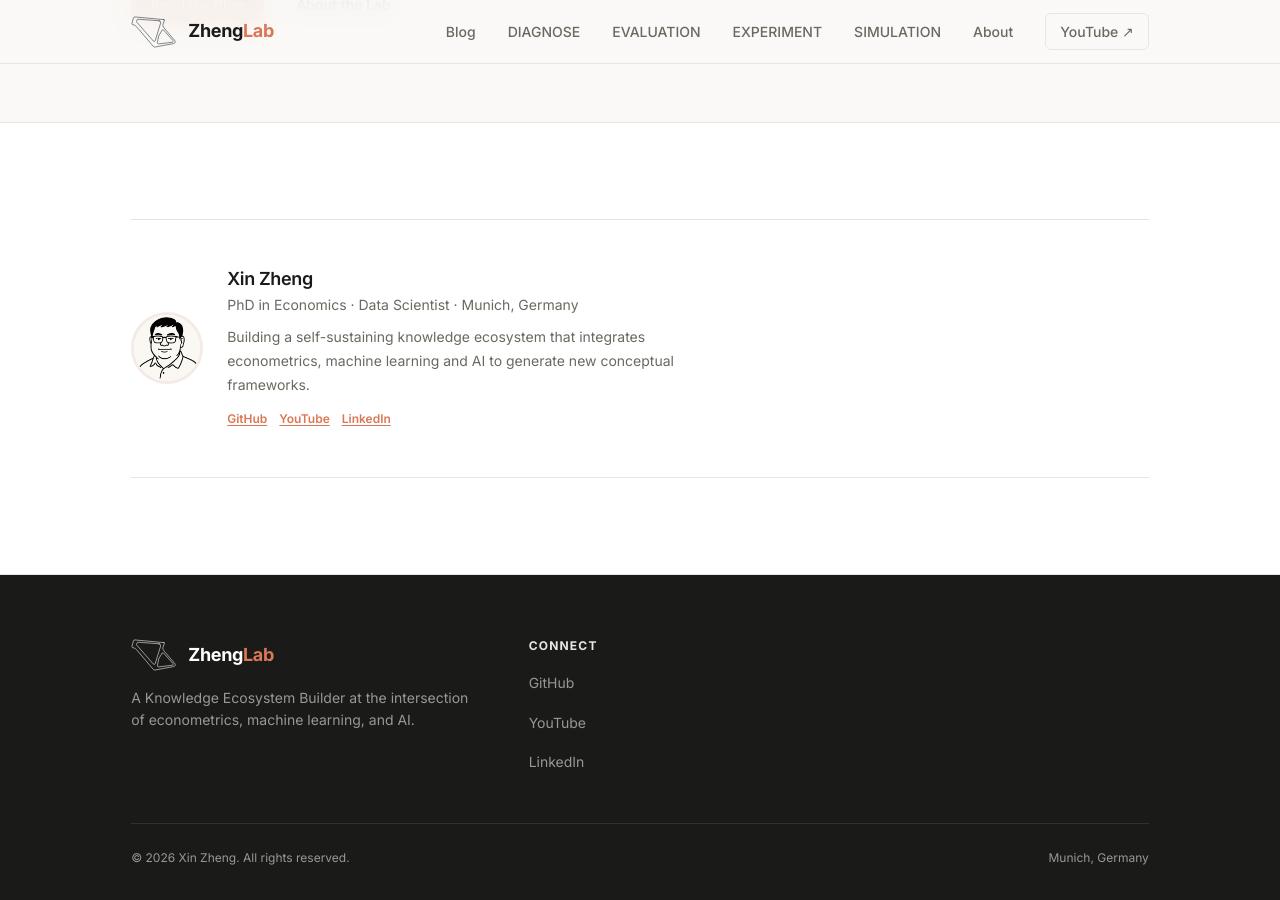
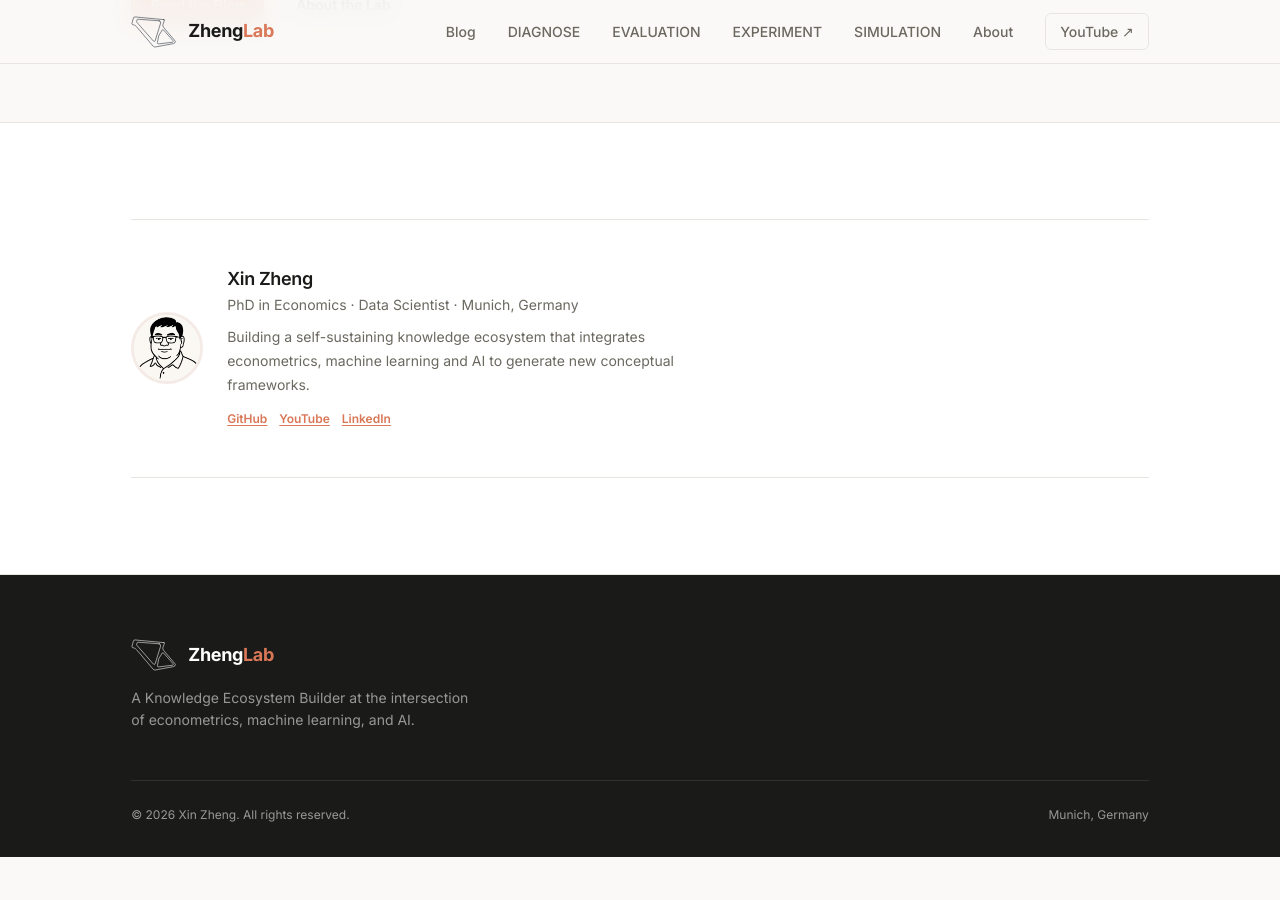
Before and after one commit to ZhengNetLab/zheng-lab, a Jekyll site: the page built from index.md, in a window 1280 px wide and 900 px high, scrolled down 542 px. Built offline with Jekyll 4.4.1, drawn with Linux system fonts in a browser that asks for light colours; after the commit the page ends 1399 px from its top, so only the background shows below that.

Commit message:
structure update v03

```diff
--- a/_includes/footer.html
+++ b/_includes/footer.html
@@ -8,14 +8,6 @@
         </div>
         <p>A Knowledge Ecosystem Builder at the intersection of econometrics, machine learning, and AI.</p>
       </div>
-      <div class="footer-col">
-        <h5>Connect</h5>
-        <ul>
-          <li><a href="https://github.com/ZhengNetLab" target="_blank" rel="noopener">GitHub</a></li>
-          <li><a href="https://www.youtube.com/@HiddenLinksYT" target="_blank" rel="noopener">YouTube</a></li>
-          <li><a href="https://www.linkedin.com/in/your-handle" target="_blank" rel="noopener">LinkedIn</a></li>
-        </ul>
-      </div>
     </div>
     <div class="footer-bottom">
       <span>&copy; {{ 'now' | date: "%Y" }} Xin Zheng. All rights reserved.</span>
```
